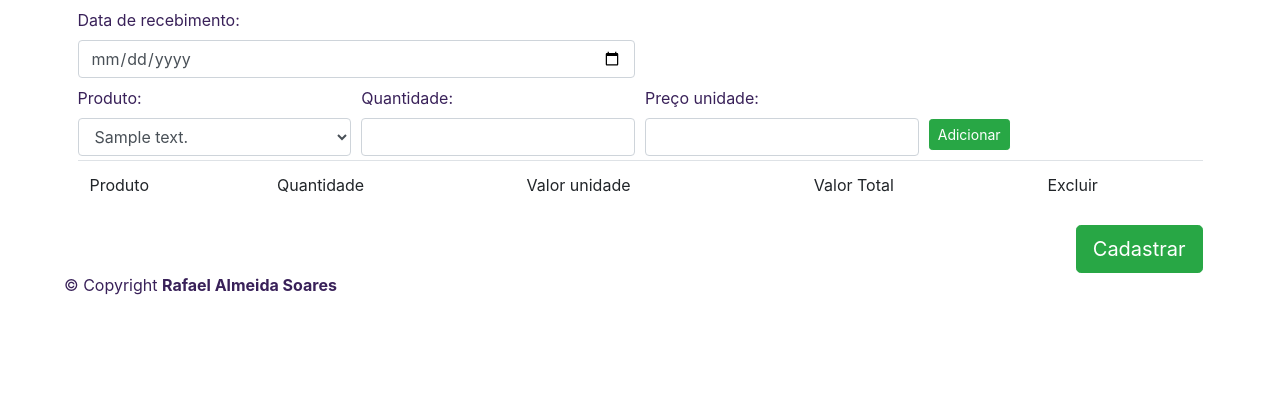
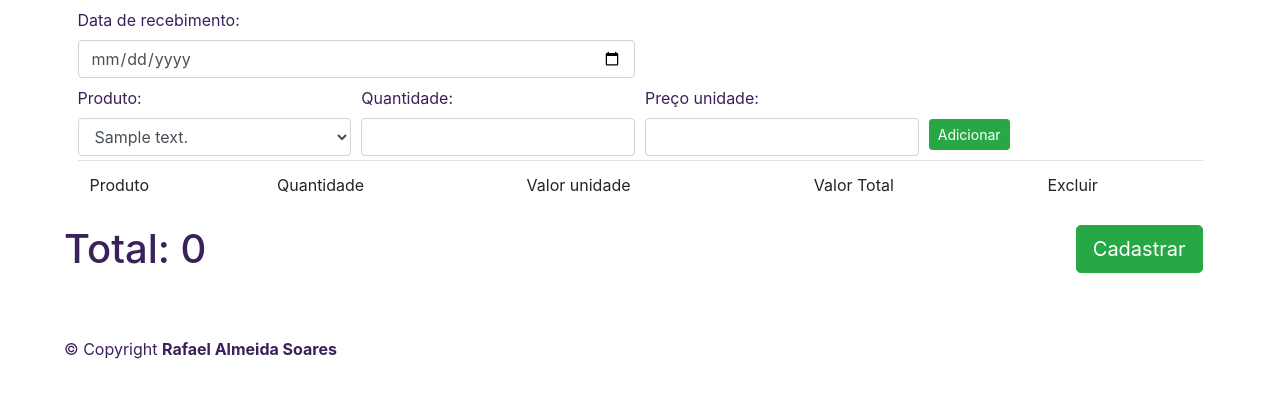
Before and after one commit to ifnmgsal-inf/sicoin_web, a PHP site: page /entrada.php in a window 1280 px wide. Shown: the part 288-686 px from the top of the page. Run offline with PHP 8.4, Linux system fonts and the light colour scheme; the visitor is signed in with stand-in values (Sample User, id 1); tables that the repository leaves empty or names only in its code hold one stand-in row (values such as "Sample post"); some libraries are stand-ins or nearby versions.

Commit message:
Descricao total

```diff
--- a/telas/entrada.php
+++ b/telas/entrada.php
@@ -167,6 +167,8 @@ if(!$_SESSION['tipo']){
         </div>
     </form>
 
+    <h1 class="container-fluid interno">Total: <span id="total">0</span></h1>
+
     <div class="modal fade" id="myModal" role="dialog">
         <div class="modal-dialog modal-lg">
             <div class="modal-content">
@@ -183,6 +185,19 @@ if(!$_SESSION['tipo']){
         </div>
     </div>
 
+    <div id="rodape">
+        <footer>
+            <div class="container-fluid interno">
+                <div class="row">
+                    <div class="col-sm-12">
+                        <div class="copyright-box">
+                            <p class="copyright">&copy; Copyright <strong>Rafael Almeida Soares </strong></p>
+                        </div>
+                    </div>
+                </div>
+            </div>
+        </footer>
+    </div>
 
     <script src="https://code.jquery.com/jquery-3.3.1.slim.min.js"></script>
     <script src="https://cdnjs.cloudflare.com/ajax/libs/popper.js/1.14.7/umd/popper.min.js"></script>
@@ -191,7 +206,8 @@ if(!$_SESSION['tipo']){
 
 
     <script src="https://ajax.googleapis.com/ajax/libs/jquery/1.9.1/jquery.min.js"></script>
-    <script src="https://cdn.jsdelivr.net/npm/table-to-json@1.0.0/lib/jquery.tabletojson.min.js"></script>
+    <script src="https://cdn.jsdelivr.net/npm/table-to-json@1.0.0/lib/jquery.tabletojson.min.js"
+        integrity="sha256-H8xrCe0tZFi/C2CgxkmiGksqVaxhW0PFcUKZJZo1yNU=" crossorigin="anonymous"></script>
 
     <script>
     function openModal() {
@@ -204,6 +220,7 @@ if(!$_SESSION['tipo']){
         var produto = document.querySelector("select[name='produto']").value
         var quantidade = document.querySelector("input[name='quantidade']").value
         var unidade = document.querySelector("input[name='unidade']").value
+        var total = document.getElementById("total").innerHTML
 
         if (quantidade < 0 || unidade < 0) {
             openModal()
@@ -229,13 +246,22 @@ if(!$_SESSION['tipo']){
                 var tableJson = $('#tbl').tableToJSON()
                 var jsonString = JSON.stringify(tableJson)
                 dados.value = jsonString
+                total = parseFloat(total) + (quantidade * unidade)
+                document.getElementById("total").innerHTML = total
+
             }
         }
-    } <
-    h1 > Valor < /h1>
+    }
 
     function removeLinha(linha) {
         var i = linha.parentNode.parentNode.rowIndex
+        var total = document.getElementById("total").innerHTML
+        var mytable  =  document.getElementById('tbl')
+        var objCells = mytable.rows.item(i).cells
+        var valor = objCells.item(3).innerHTML
+        total = parseFloat(total) - parseFloat(valor)
+        document.getElementById("total").innerHTML = total
+
         document.getElementById('tbl').deleteRow(i)
         var tableJson = $('#tbl').tableToJSON()
         var jsonString = JSON.stringify(tableJson)
@@ -243,19 +269,6 @@ if(!$_SESSION['tipo']){
     }
     </script>
 
-    <div id="rodape">
-        <footer>
-            <div class="container-fluid interno">
-                <div class="row">
-                    <div class="col-sm-12">
-                        <div class="copyright-box">
-                            <p class="copyright">&copy; Copyright <strong>Rafael Almeida Soares </strong></p>
-                        </div>
-                    </div>
-                </div>
-            </div>
-        </footer>
-    </div>
 </body>
 
 </html>
```
Also changed, not shown: telas/saida.php (+13 -0 lines).
